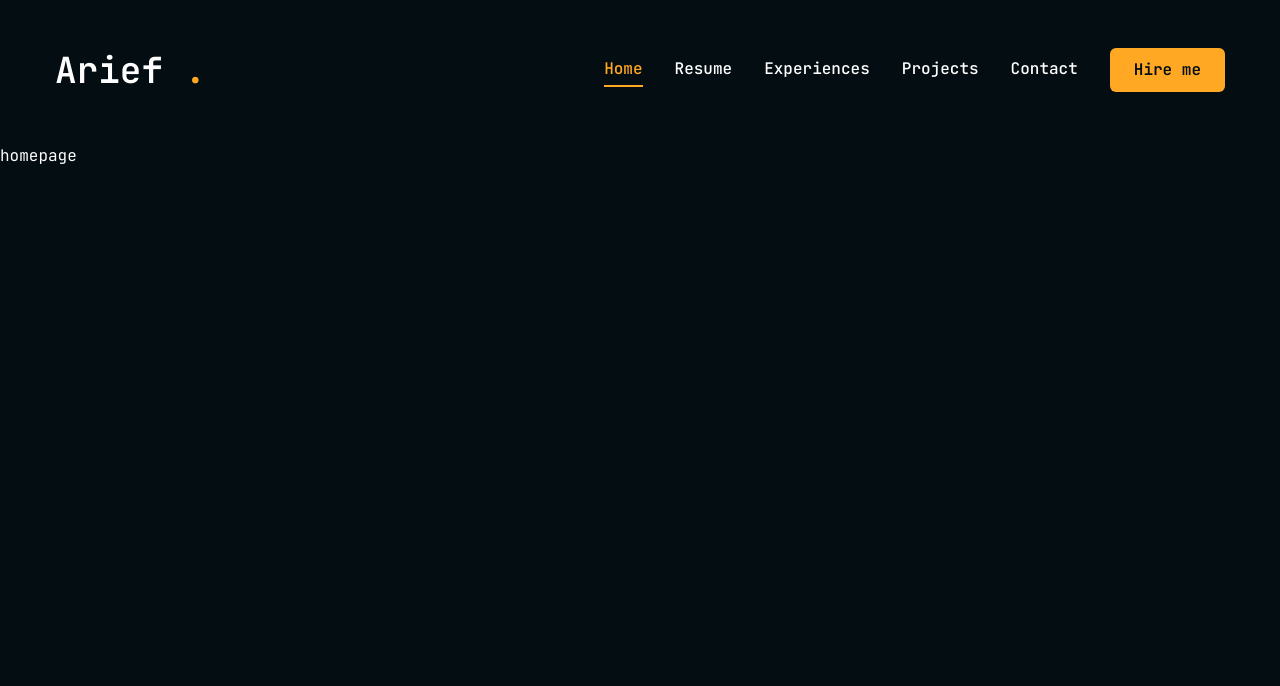
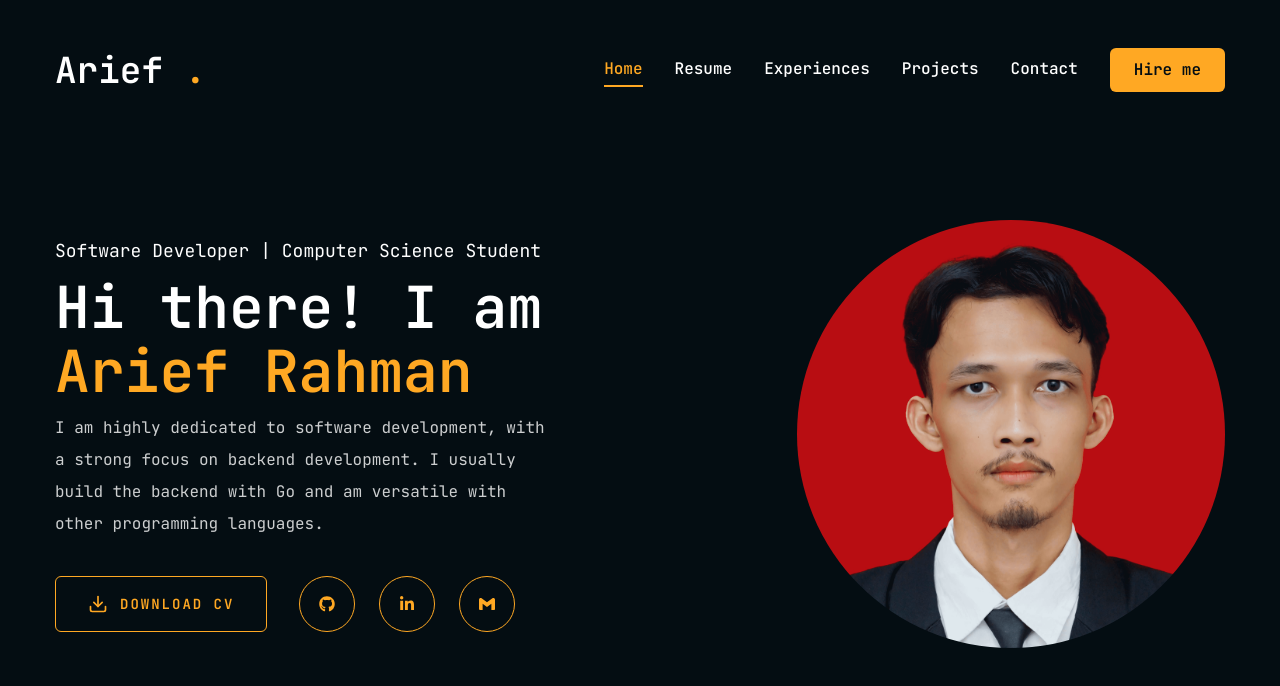
Before and after one commit to arieeefrahman/personal-website, a Next.js app: page / in a window 1280 px wide. Shown: the top 686 px of the page. Built offline with nearby package versions, Linux system fonts and the light colour scheme.

Commit message:
feat: homepage

```diff
--- a/app/globals.css
+++ b/app/globals.css
@@ -6,4 +6,13 @@
     body {
         @apply font-primary bg-primary text-white leading-loose;
     }
+    .h1 {
+        @apply text-[38px] xl:text-[58px] leading-[1.1] font-semibold;
+    }
+    .h2 {
+        @apply text-[36px] xl:text-[48px] leading-[1.1] font-semibold;
+    }
+    .h3 {
+        @apply text-[20px] xl:text-[24px] leading-[1.1] font-semibold;
+    }
 }
--- a/app/page.jsx
+++ b/app/page.jsx
@@ -1,5 +1,59 @@
-import Image from "next/image";
+import ProfilePhoto from "@/components/ProfilePhoto"
+import Social from "@/components/Social"
+import { Button, buttonVariants } from "@/components/ui/button"
+import Link from "next/link"
+import { FiDownload } from "react-icons/fi"
 
-export default function Home() {
-  return <main>homepage</main>;
+const Home = () => {
+  return (
+    <section className="h-full">
+      <div className="container mx-auto">
+        <div className="flex flex-col xl:flex-row justify-between items-center xl:py-20">
+          <div className="text-center xl:text-left order-2 xl:order-none">
+            <span className="text-lg">Software Developer | Computer Science Student</span>
+            <h1 className="h1 xl:my-2">
+              Hi there! I am <br /> <span className="text-accent h1">Arief Rahman</span>
+            </h1>
+            <p className="max-w-[500px] mb-9 text-white/80">
+            I am highly dedicated to software development, with a strong focus on backend development.
+            I usually build the backend with Go and am versatile with other programming languages.
+            </p>
+
+            {/* Download CV and Socials */}
+            <div className="flex flex-col xl:flex-row items-center gap-8">
+              <Button asChild
+                variant="outline"
+                size="lg"
+                className="uppercase flex items-center gap-3"
+              >
+                <Link
+                  href={"https://drive.google.com/file/d/1OsLlTAQjUZNvFf2g2NihH5xrhitK-rYp/view?usp=sharing"}
+                  target="_blank"
+                >
+                  <FiDownload className="text-xl" />
+                  <span>Download CV</span>
+                </Link>
+              </Button>
+              <div className="mb-8 xl:mb-0">
+                <Social
+                  containerStyles="flex gap-6"
+                  iconStyles={`
+                    w-14 h-14 border border-accent rounded-full
+                    flex justify-center items-center
+                    text-accent text-base
+                    hover:bg-accent hover:text-primary hover:transition-all duration-500
+                  `}
+                />
+              </div>
+            </div>
+          </div>
+          <div className="order-1 xl:order-none mb-8 xl:mb-0">
+            <ProfilePhoto />
+          </div>
+        </div>
+      </div>
+    </section>
+  )
 }
+
+export default Home
--- /dev/null
+++ b/components/ProfilePhoto.jsx
@@ -0,0 +1,46 @@
+"use client";
+
+import { motion } from "framer-motion";
+import Image from "next/image";
+
+const ProfilePhoto = () => {
+    return (
+        <div className="w-full h-full relative">
+            <motion.div
+                initial={{ opacity: 0 }}
+                animate={{
+                    opacity: 1,
+                    transition: {
+                        delay: 1.5,
+                        duration: 0.4,
+                        ease: "easeIn",
+                    }
+                }}
+            >
+                <motion.div
+                    initial={{ opacity: 0 }}
+                    animate={{
+                        opacity: 1,
+                        transition: {
+                            delay: 1.5,
+                            duration: 0.4,
+                            ease: "easeInOut",
+                        }
+                    }}
+                    className="w-[228px] h-[228px] xl:w-[428px] xl:h-[428px] mix-blend-lighten"
+                >
+                    <Image
+                        src={'/assets/profile-photo-cropped.png'}
+                        priority
+                        quality={100}
+                        fill
+                        alt="Arief's Profile Photo"
+                        className="object-contain rounded-full"
+                    />
+                </motion.div>
+            </motion.div>
+        </div>
+    )
+}
+
+export default ProfilePhoto
--- /dev/null
+++ b/components/Social.jsx
@@ -0,0 +1,35 @@
+import Link from "next/link";
+import { FaGithub, FaLinkedinIn } from "react-icons/fa"
+import { SiGmail } from "react-icons/si";
+
+const socials = [
+  {
+    icon: <FaGithub />,
+    path: 'https://github.com/arieeefrahman',
+  },
+  {
+    icon: <FaLinkedinIn />,
+    path: 'https://www.linkedin.com/in/arief-rahman-44ab041b7/',
+  },
+  {
+    icon: <SiGmail />,
+    path: 'mailto:arieeefrahman@gmail.com',
+  },
+]
+
+
+const Social = ({ containerStyles, iconStyles }) => {
+  return (
+    <div className={containerStyles}>
+      {socials.map((social, idx) => {
+        return (
+          <Link key={idx} href={social.path} className={iconStyles} target="_blank">
+            {social.icon}
+          </Link>
+        );
+      })}
+    </div>
+  );
+}
+
+export default Social
```
Also changed, not shown: public/assets/profile-photo-cropped.png (added), 1 other file (tests, documents, lock files or other folders).
